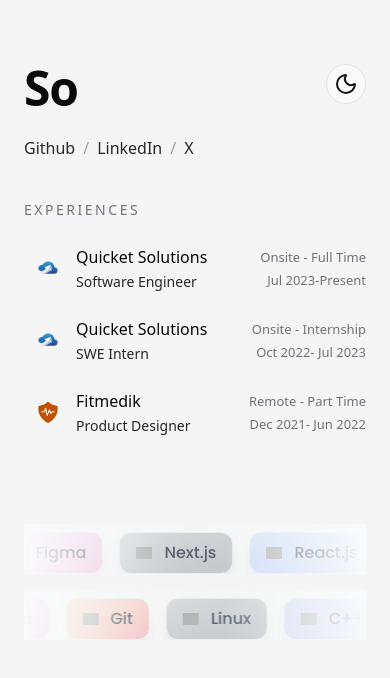
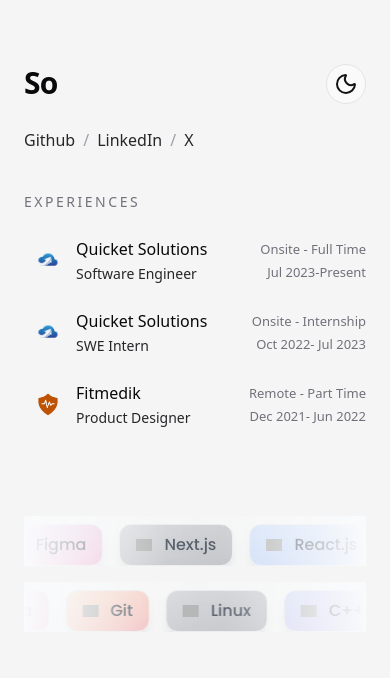
Before and after one commit to Vaibhav-tech-ai/portfolio, a React (Vite) app: page / in a window 390 px wide. Shown: the top 678 px of the page. Built offline with nearby package versions, Linux system fonts and the light colour scheme; grey boxes are pictures that could not be loaded.

Commit message:
added responsive font in header section

```diff
--- a/src/components/content/Header.jsx
+++ b/src/components/content/Header.jsx
@@ -34,7 +34,7 @@
           pauseDuration={3000}
           showCursor={true}
           cursorCharacter="_"
-          className="text-5xl font-semibold tracking-tight text-zinc-950 dark:text-zinc-50 sm:text-6xl"
+          className="text-3xl font-semibold tracking-tight text-zinc-950 dark:text-zinc-50 sm:text-5xl md:text-6xl leading-tight"
         />
         {/* <span className="text-5xl font-semibold tracking-tight text-zinc-950 dark:text-zinc-50 sm:text-6xl">
           {text.split("").map((char, index) => (
```
